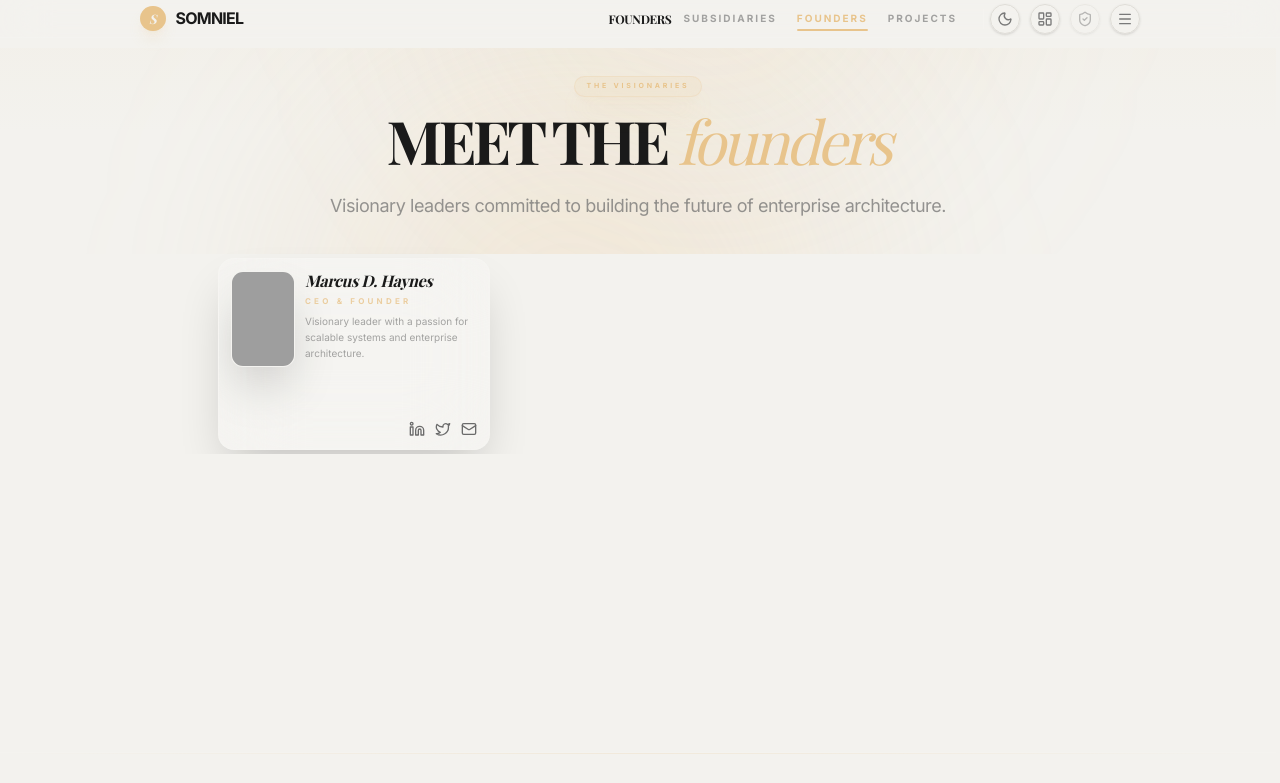
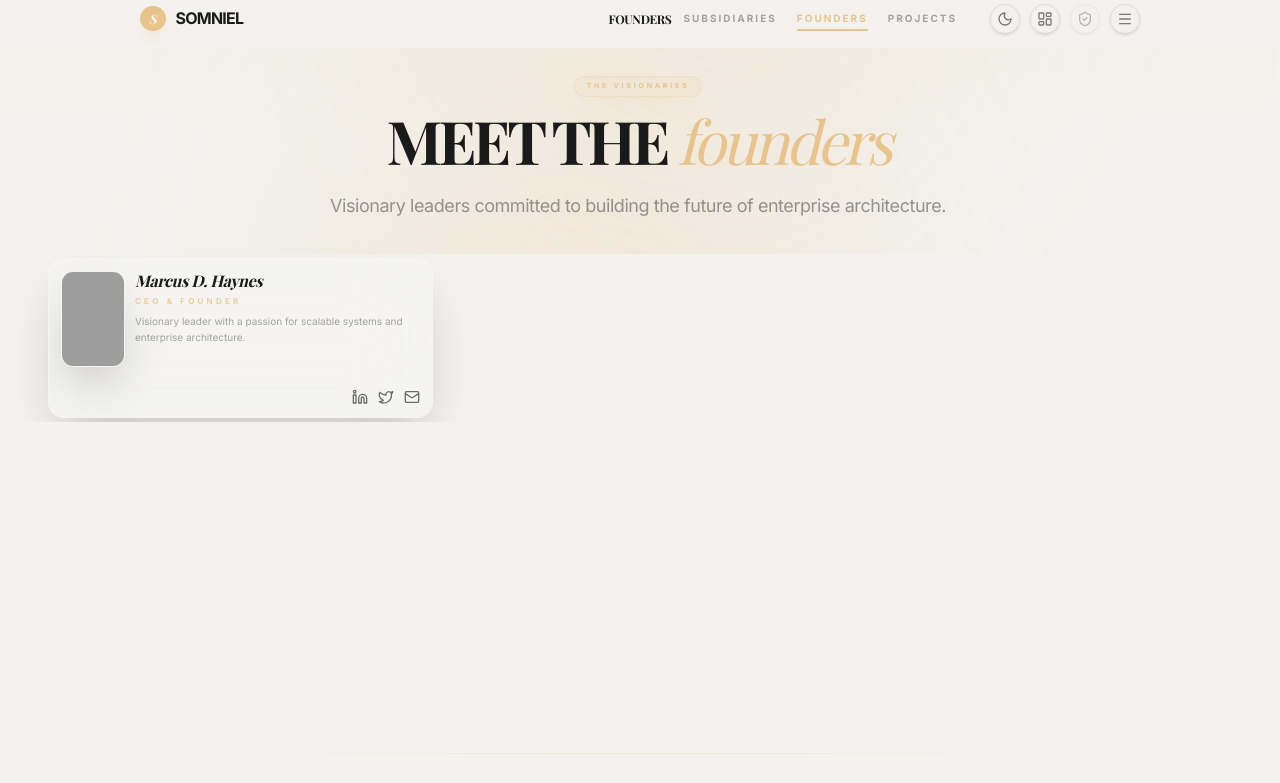
Before and after one commit to marcusdhaynes/Somniel, a React (Vite) app: page /founders in a window 1280 px wide. Shown: the top 783 px of the page. Built offline with nearby package versions, Linux system fonts and the light colour scheme; grey boxes are pictures that could not be loaded; a web font is replaced by a local one.

Commit message:
style(public): restore full-width grids and minimize uniform card heights to 160px

```diff
--- a/scripts/prerender-public.mjs
+++ b/scripts/prerender-public.mjs
@@ -29,8 +29,8 @@ const style = '<style id="somniel-first-paint">' +
   '#somniel-static-shell h1{font-family:"Playfair Display",Georgia,serif;font-size:clamp(34px,5.4vw,70px);letter-spacing:-.05em;line-height:1.06;margin:8px auto 16px;max-width:1000px}' +
   '#somniel-static-shell p{font-size:clamp(13px,1.3vw,18px);line-height:1.65;color:var(--muted,#777);max-width:680px;margin:0 auto 22px}' +
   '#somniel-static-shell .eyebrow{font-size:11px;text-transform:uppercase;letter-spacing:.22em;color:var(--accent,#e8c48c)}' +
-  '#somniel-static-shell .grid{display:grid;grid-template-columns:repeat(auto-fit,minmax(220px,272px));justify-content:center;gap:12px;margin:30px auto 0;text-align:left}' +
-  '#somniel-static-shell .tile{height:12rem;box-sizing:border-box;overflow:hidden}' +
+  '#somniel-static-shell .grid{display:grid;grid-template-columns:repeat(auto-fit,minmax(min(100%,240px),1fr));gap:12px;margin:30px auto 0;text-align:left}' +
+  '#somniel-static-shell .tile{height:10rem;box-sizing:border-box;overflow:hidden}' +
   '#somniel-static-shell .tile{padding:12px;border-radius:12px;border:1px solid var(--border,#ddd);background:var(--surface,#fff);min-width:0}' +
   '#somniel-static-shell .tile h2{font-size:17px;margin:0 0 10px;font-family:Georgia,serif}' +
   '#somniel-static-shell .tile p{font-size:12px;margin:0;line-height:1.5}' +
--- a/src/components/projects/GitHubAppGallery.tsx
+++ b/src/components/projects/GitHubAppGallery.tsx
@@ -96,7 +96,7 @@ const AppCard: React.FC<{ app: App }> = ({ app }) => {
         target="_blank"
         rel="noopener noreferrer"
         aria-label={'Open ' + app.name + ' live site'}
-        className="relative block h-20 shrink-0 overflow-hidden bg-subtle"
+        className="relative block h-14 shrink-0 overflow-hidden bg-subtle"
       >
         {failed ? (
           <div className="flex h-full w-full flex-col items-center justify-center gap-3 text-muted">
@@ -119,7 +119,7 @@ const AppCard: React.FC<{ app: App }> = ({ app }) => {
             onError={() => setFailed(true)}
           />
         )}
-        <span className="absolute bottom-3 left-3 rounded-full border border-white/20 bg-black/75 px-3 py-1 text-[10px] font-semibold tracking-wide text-white">
+        <span className="absolute bottom-1 left-2 rounded-full border border-white/20 bg-black/75 px-2 py-0.5 text-[9px] font-semibold tracking-wide text-white">
           Homepage preview
         </span>
       </a>
--- a/src/index.css
+++ b/src/index.css
@@ -148,27 +148,26 @@ html[data-density="comfortable"] .condensed-card {
   .payscale-number-controls { visibility: visible; opacity: 1; }
 }
 
-/* Minimal, matching card geometry for every public entity section. Grid breakpoints
-   and card height are shared by Subsidiaries, Founders, and both Projects
-   sections; content and footer alignment remain responsive. */
+/* Public section cards retain full responsive column widths but have a
+   minimal, uniform 160px height across Subsidiaries, Founders, Projects,
+   and app previews. Every card has the same vertical footprint. */
 @layer components {
   .public-section-grid {
     display: grid;
-    grid-template-columns: minmax(0, min(100%, 17rem));
+    grid-template-columns: minmax(0, 1fr);
     gap: 0.75rem;
-    justify-content: center;
-    align-items: start;
+    align-items: stretch;
   }
   .public-section-card {
     box-sizing: border-box;
     width: 100%;
-    height: 12rem;
+    height: 10rem;
     min-width: 0;
   }
   @media (min-width: 768px) {
-    .public-section-grid { grid-template-columns: repeat(2, minmax(0, 17rem)); }
+    .public-section-grid { grid-template-columns: repeat(2, minmax(0, 1fr)); }
   }
   @media (min-width: 1024px) {
-    .public-section-grid { grid-template-columns: repeat(3, minmax(0, 17rem)); }
+    .public-section-grid { grid-template-columns: repeat(3, minmax(0, 1fr)); }
   }
 }
```
